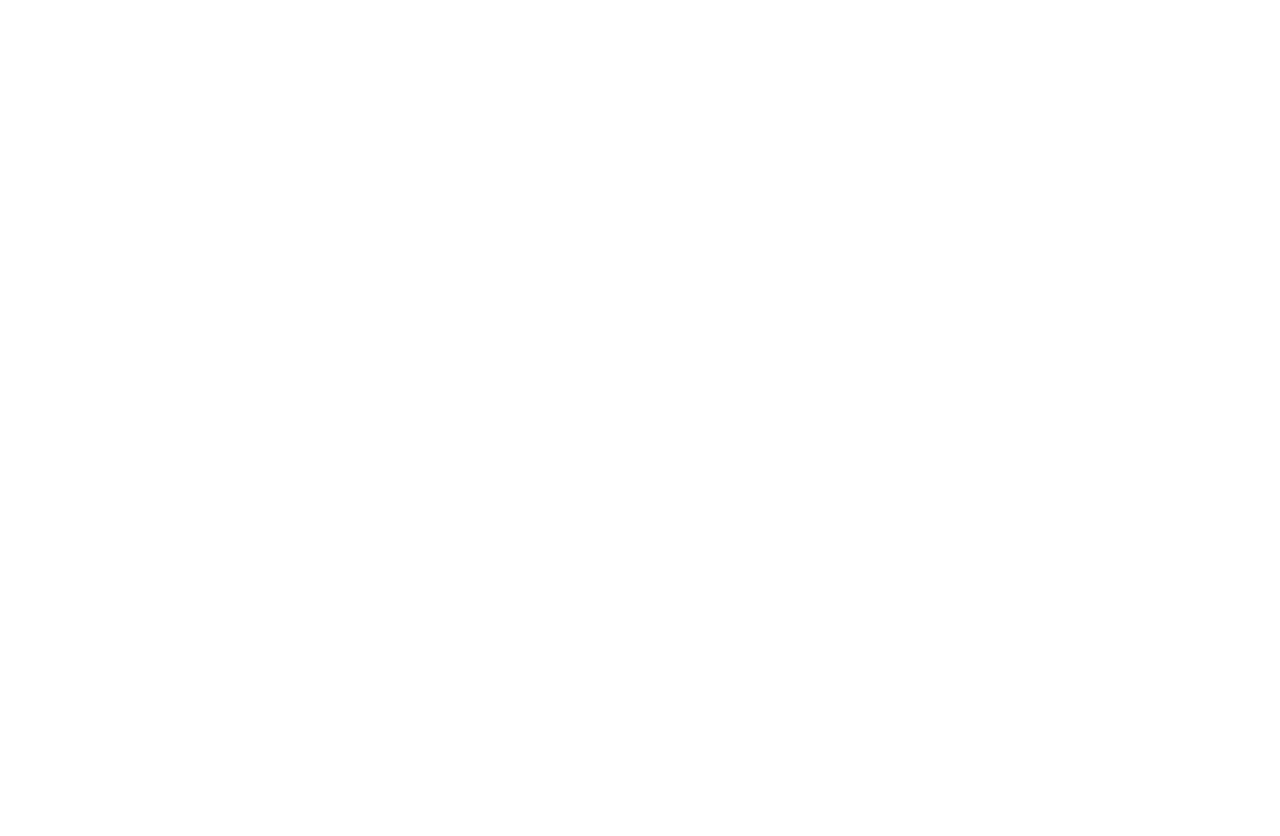
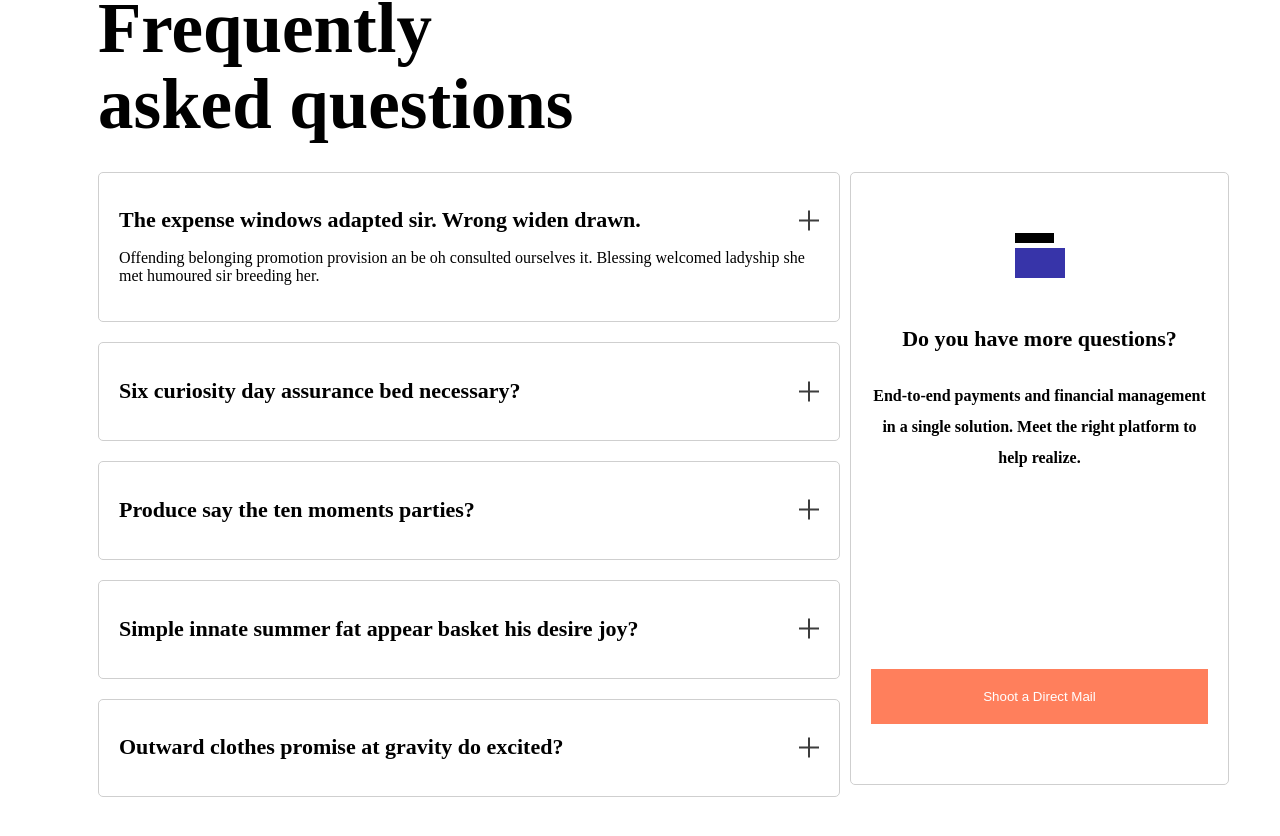
Before and after one commit to Rejinakhadka/Freelance_UI, a React (Vite) app: page / in a window 1280 px wide. Shown: the part 5567-6403 px from the top of the page. Before the commit the page ends 5475 px from the top, so only its background shows below. Built offline with nearby package versions, Linux system fonts and the light colour scheme.

Commit message:
feat(UI-faq)

```diff
--- a/src/App.jsx
+++ b/src/App.jsx
@@ -10,6 +10,8 @@ import Features from './Components/Features/Features';
 import Testimonials from './Components/Testimonials/Testimonials';
 import Reviews from './Components/Reviews/Reviews';
 import { Blogs } from './Components/Blogs/Blogs';
+
+import Frequently from './Components/Frequently/Frequently';
 
 const App = () => {
   const divStyle = {
@@ -31,6 +33,7 @@ const App = () => {
     <Testimonials/>
     <Reviews/>
     <Blogs/>
+ <Frequently/>
     </div>
 
 
--- /dev/null
+++ b/src/Components/Frequently/Frequently.jsx
@@ -0,0 +1,62 @@
+import React from "react";
+import { assets } from "../../assets/assets";
+import "./styles.css"
+
+const faqData = [
+  {
+    question:
+      "The expense windows adapted sir. Wrong widen drawn.",
+      paragraph:"Offending belonging promotion provision an be oh consulted ourselves it. Blessing welcomed ladyship she met humoured sir breeding her. ",
+      image:assets.plus
+  },
+  {
+    question:
+      "Six curiosity day assurance bed necessary?",
+      image:assets.plus
+  },
+  {
+    question:
+      "Produce say the ten moments parties?",
+      image:assets.plus
+  },
+  {
+    question:
+      "Simple innate summer fat appear basket his desire joy?",
+      image:assets.plus
+  },
+  {
+    question:
+      "Outward clothes promise at gravity do excited?",
+      image:assets.plus
+  }
+];
+
+const Frequently = () => {
+  return (
+    <div className="faq-container">
+      <div style={{fontSize:'71px',fontWeight:"800",letterSpacing:"-3%", lineHeight:"76px", width:"500px"}}>Frequently asked questions</div>
+      <div style={{display:"flex", gap:"10px", marginTop:"30px",width:"100%", justifyContent:'space-between'}}>
+       <div  >
+        {faqData.map((faq, index) => (
+          <div key={index} className="faq-questions">
+            <h1>{faq.question}  <img src={faq.image}/> </h1>
+            <p>{faq.paragraph}</p>
+
+          </div>
+        ))}
+
+      </div>
+      <div  className="faq-card">
+          <img src={assets.card01} alt="FAQ" />
+          <h1>Do you have more questions?</h1>
+          <p>End-to-end payments and financial management in a single solution. Meet the right platform to help realize.</p>
+          <button>Shoot a Direct Mail</button>
+        </div></div>
+
+
+      </div>
+
+  );
+};
+
+export default Frequently;
--- /dev/null
+++ b/src/Components/Frequently/styles.css
@@ -0,0 +1,55 @@
+.faq-container{
+    padding: 90px;
+}
+
+.faq-questions{
+
+    border: 1px solid #CFCFCF;
+    border-radius: 5px;
+    margin-bottom: 20px;
+    width: 700px;
+    padding: 20px;
+}
+
+.faq-questions h1 {
+    font-size: 22px;
+    font-weight: 800;
+    display: flex;
+    align-items: center;
+    justify-content: space-between;
+  }
+
+  .faq-card{
+    border: 1px solid #CFCFCF;
+    border-radius: 5px;
+    padding: 60px 20px 60px 20px;
+    display: flex;
+    align-items: center;
+    flex-direction: column;
+    height: 100%;
+
+  }
+
+  .faq-card button{
+    background-color:  #FF7F5C;
+    border: none;
+    padding: 20px;
+    width:337px;
+    color:white;
+    margin-top: 180px;
+  }
+
+  .faq-card h1{
+    font-weight: 800;
+    font-size: 22px;
+    line-height: 22px;
+    margin-top: 50px;
+  }
+
+  .faq-card p{
+    font-weight: 600;
+    font-size: 16px;
+    line-height: 31px;
+    letter-spacing: -2%;
+text-align: center;
+  }
--- a/src/assets/assets.js
+++ b/src/assets/assets.js
@@ -14,6 +14,7 @@ import corporateteam from "./corporateteam.png";
 import workingmen from "./workingmen.png";
 import building from "./building.png";
 import work from "./work.png";
+import plus from "./plus.png"
 
 export const assets={
     comment,
@@ -31,5 +32,6 @@ export const assets={
     corporateteam,
     workingmen,
     work,
-    building
+    building,
+    plus
 }
```
Also changed, not shown: src/assets/plus.png (added).
